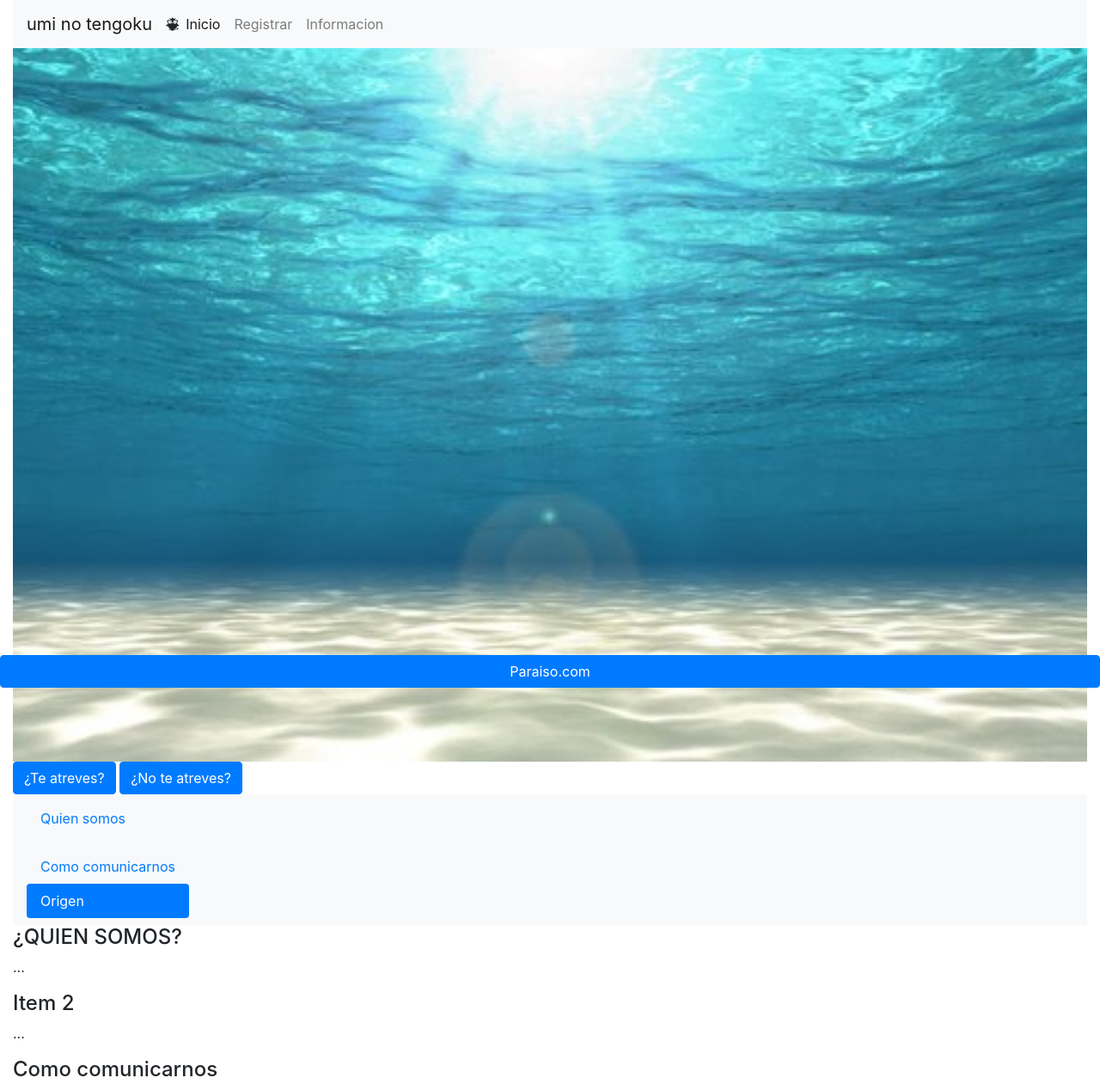
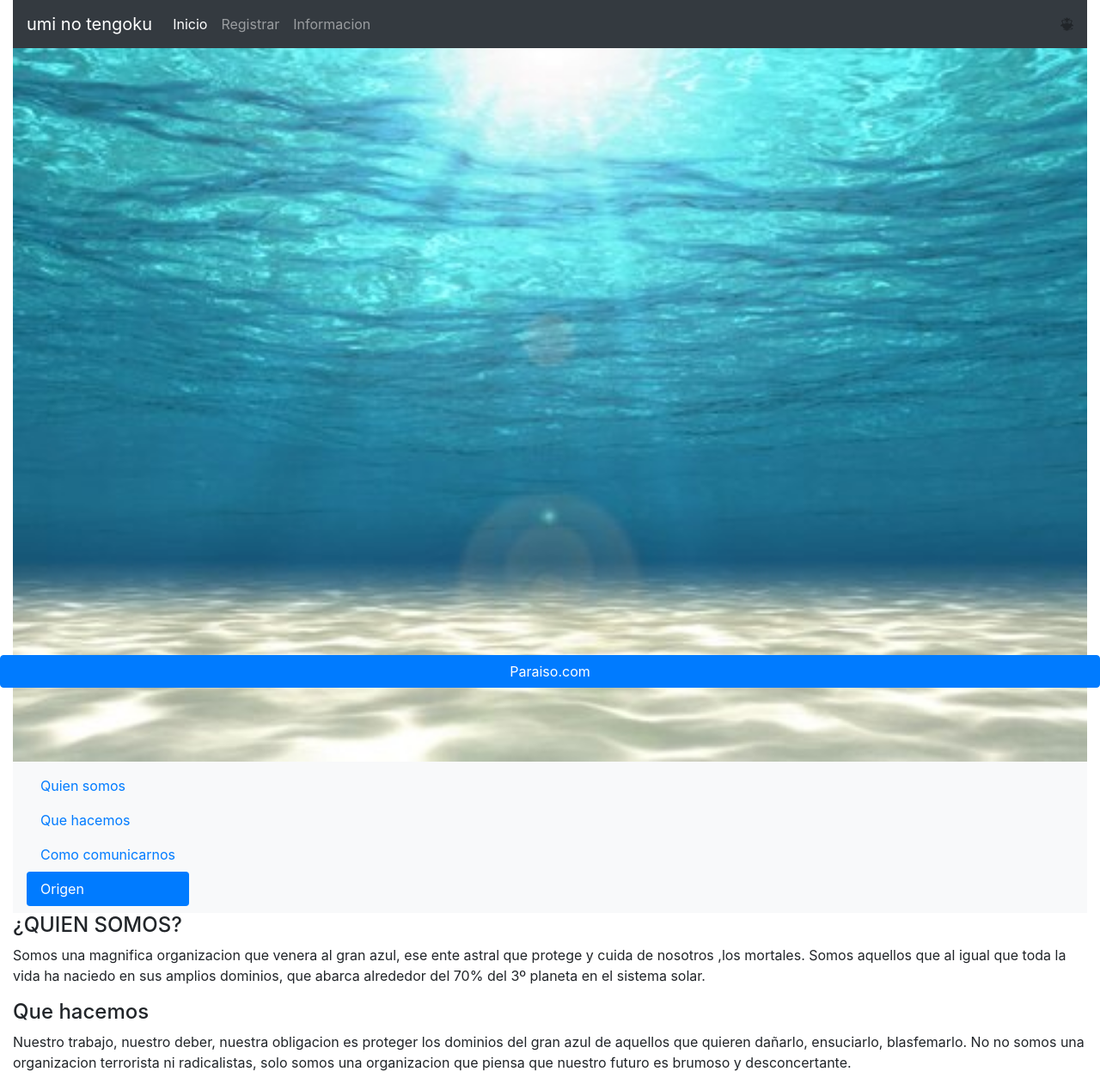
Before and after one commit to gorkaam13/javascript, a plain HTML site: page booststrap/booststrap-1.html in a window 1280 px wide. Shown: the top 1261 px of the page at 86% size. Drawn offline with nearby package versions, Linux system fonts and the light colour scheme.

Commit message:
proyecto

```diff
--- a/booststrap/booststrap-1.html
+++ b/booststrap/booststrap-1.html
@@ -11,9 +11,9 @@
 <body>
       <div class="container-fluid">
                 <!-- Content here -->
-                <nav class="navbar navbar-expand-lg navbar-light bg-light">
+                <nav class="navbar navbar-expand-lg navbar-dark bg-dark">
                   <a class="navbar-brand" href="#">umi no tengoku</a>
-                  <i class="fab fa-earlybirds"></i>
+
                   <button class="navbar-toggler" type="button" data-toggle="collapse" data-target="#navbarNav" aria-controls="navbarNav" aria-expanded="false" aria-label="Toggle navigation">
                     <span class="navbar-toggler-icon"></span>
                   </button>
@@ -30,6 +30,7 @@
                       </li>
                     </ul>
                   </div>
+                   <i class="fab fa-earlybirds"></i>
                 </nav>
 
                 <div>
@@ -38,31 +39,14 @@
 
 
 
-                    <a class="btn btn-primary" data-toggle="collapse" href="#collapseExample" role="button" aria-expanded="false" aria-controls="collapseExample">
-                               ¿Te atreves?
-                              </a>
-                              <div class="collapse" id="collapseExample">
-                                        <div class="card card-body">
-                                         Ingabe uzama ngempela lokho okushoyo?
-                                        </div>
 
-                                </div>
-
-                                <a class="btn btn-primary" data-toggle="collapse" href="#collapseExample2" role="button" aria-expanded="false" aria-controls="collapseExample">
-                                ¿No te atreves?
-                               </a>
-                               <div class="collapse" id="collapseExample2">
-                                         <div class="card card-body">
-                                        Kubonakala sengathi uyithambile
-                                         </div>
-                                        </div>
 
 
 
             <nav id="navbar-example3" class="navbar navbar-light bg-light">
                 <nav class="nav nav-pills flex-column">
                   <a class="nav-link" href="#item-1">Quien somos</a>
-                  <a class="nav-link" href="#item-2"></a>
+                  <a class="nav-link" href="#item-2">Que hacemos</a>
                   <a class="nav-link" href="#item-3">Como comunicarnos</a>
                   <a class="nav-link" href="#item-4">Origen</a>
                 </nav>
@@ -70,9 +54,12 @@
 
               <div data-spy="scroll" data-target="#navbar-example3" data-offset="0">
                 <h4 id="item-1">¿QUIEN SOMOS?</h4>
-                <p>...</p>
-                <h4 id="item-2">Item 2</h4>
-                <p>...</p>
+                <p>Somos una magnifica organizacion que venera al gran azul, ese ente astral que protege y cuida de nosotros ,los mortales. Somos aquellos que al igual que toda la vida
+                  ha naciedo en sus amplios dominios, que abarca alrededor del 70% del 3º planeta en el sistema solar. </p>
+                <h4 id="item-2">Que hacemos</h4>
+                <p>Nuestro trabajo, nuestro deber, nuestra obligacion es proteger los dominios del gran azul de aquellos que quieren dañarlo, ensuciarlo, blasfemarlo. No no somos una
+                  organizacion terrorista ni radicalistas, solo somos una organizacion que piensa que nuestro futuro es brumoso y desconcertante.
+                </p>
                  <h4 id="item-3">Como comunicarnos</h4>
                 <p>1-Registrese en nuestra web.<br>
                     2-Recibira un correo en su cuenta.<br>
```
Also changed, not shown: booststrap/booststrap-2.html (+6 -1 lines), booststrap/booststrap-3.html (+30 -1 lines).
